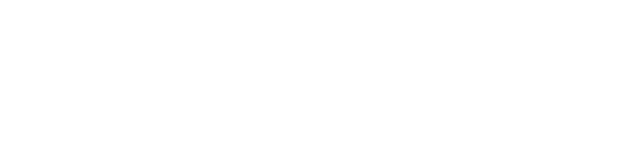
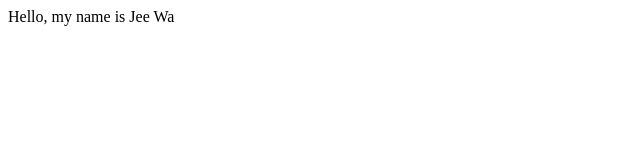
Before and after one commit to poiuy130492/portfolio-project, a website: page index.html in a window 1280 px wide. Shown: the whole page, without its empty margins (0-640 px from the left). Drawn offline with Linux system fonts and the light colour scheme.

Commit message:
Add in description in index.html

```diff
--- a/index.html
+++ b/index.html
@@ -4,12 +4,12 @@
 <head>
   <meta charset="utf-8">
   <meta name="viewport" content="width=device-width">
-  <title>[insert name] Portifolio</title>
+  <title>Portifolio</title>
   <link href="style.css" rel="stylesheet" type="text/css" />
 </head>
 
 <body>
-
+  Hello, my name is Jee Wa
   <script src="script.js"></script>
 </body>
 
```
